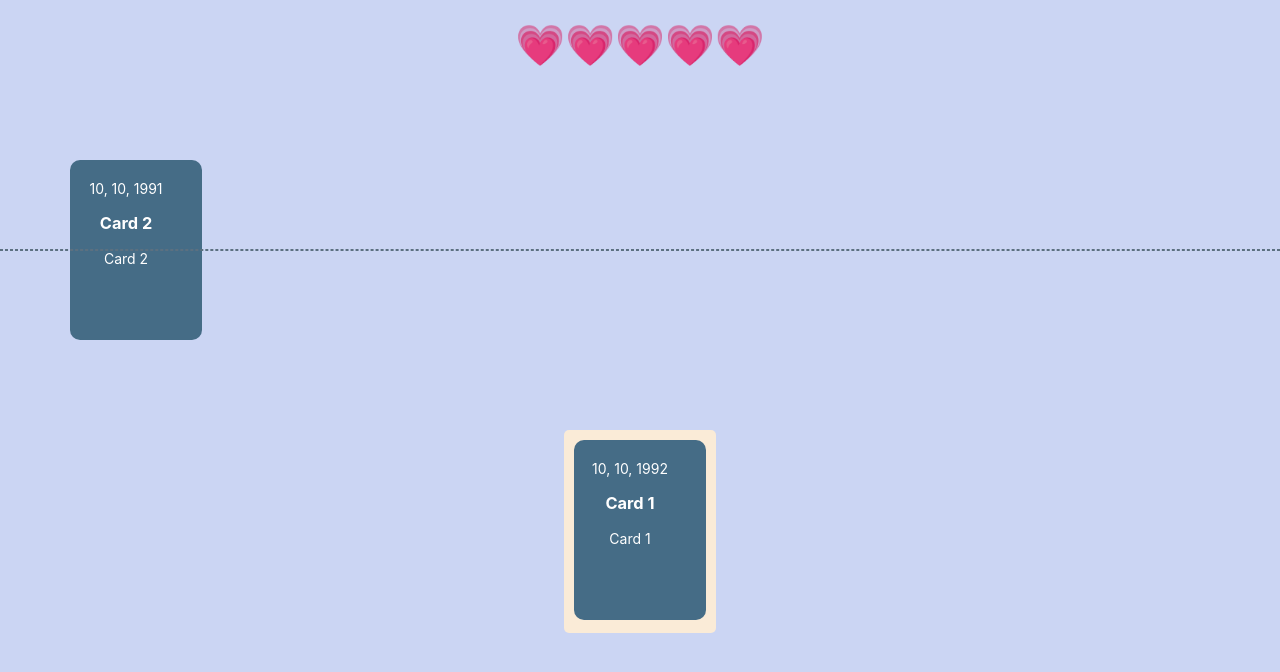
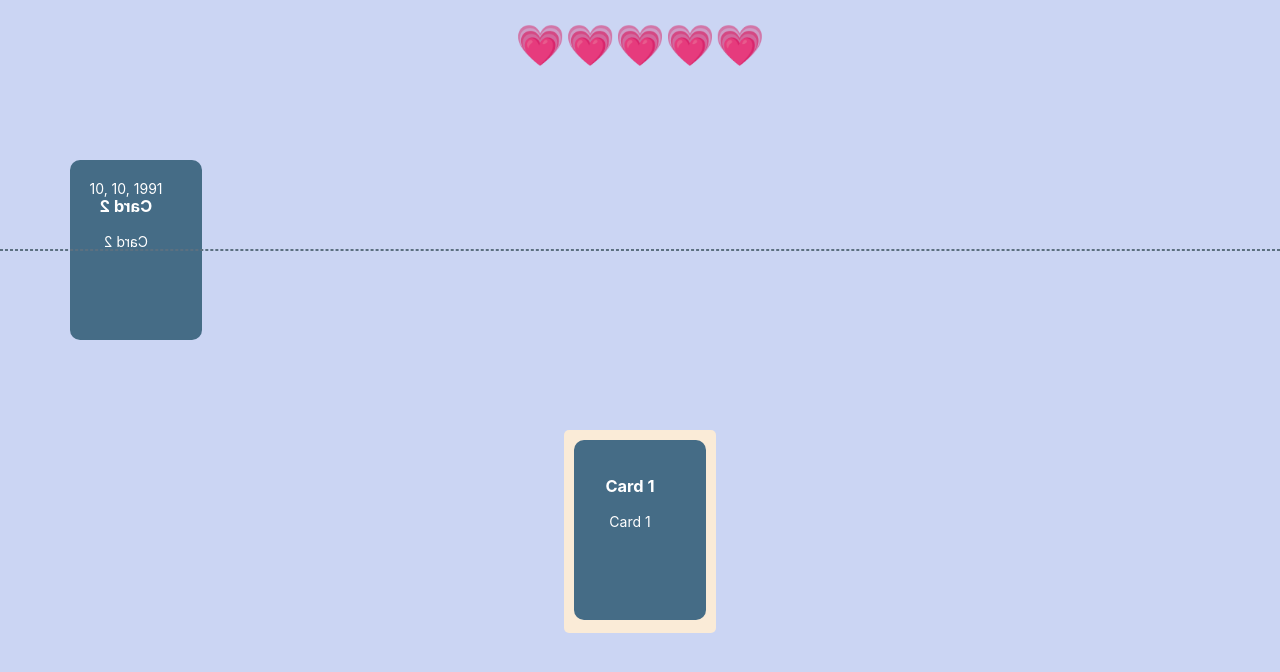
Before and after one commit to lsimonar/timeline, a React (Create React App) app: page / in a window 1280 px wide. Shown: the top 672 px of the page. Built offline with nearby package versions, Linux system fonts and the light colour scheme.

Commit message:
need to work on flipping effect

```diff
--- a/src/App.scss
+++ b/src/App.scss
@@ -1,4 +1,3 @@
-
 body {
   padding: 0;
   margin: 0;
--- a/src/components/Card/TimelineCard.scss
+++ b/src/components/Card/TimelineCard.scss
@@ -14,7 +14,7 @@
 
 .timeline-card.flipped {
     transform: rotateY(180deg);
-    transition: transform 0.5s ease;
+    transition: transform 2s ease;
 }
 
 .timeline-card.flipped::before {
@@ -24,7 +24,6 @@
     left: 0;
     width: 100%;
     height: 100%;
-    background: #fff;
     transform: rotateY(180deg);
     z-index: 2;
 }
@@ -36,7 +35,6 @@
     left: 0;
     width: 100%;
     height: 100%;
-    background: #fff;
     transform: rotateY(-180deg);
     z-index: 1;
 }
--- a/src/components/Card/TimelineCard.tsx
+++ b/src/components/Card/TimelineCard.tsx
@@ -6,10 +6,11 @@ import './TimelineCard.scss';
 interface cardProps {
     card: Card,
     index: number,
-    isDragDisabled: boolean
+    isDragDisabled: boolean,
+    isFlipped?: boolean
 }
 
-export default function TimelineCard({ card, index, isDragDisabled }: cardProps) {
+export default function TimelineCard({ card, index, isDragDisabled, isFlipped }: cardProps) {
     return (
       <Draggable isDragDisabled={isDragDisabled} draggableId={card.id} index={index}>
         {(provided, snapshot) => (
@@ -24,8 +25,8 @@ export default function TimelineCard({ card, index, isDragDisabled }: cardProps)
               ...provided.draggableProps.style,
             }}
           >
-            <div className="timeline-card">
-              <div>{card.date.getDate()}, {card.date.getMonth()}, {card.date.getFullYear()}</div>
+            <div className={`timeline-card ${isFlipped ? 'flipped' : ''}`}
+                 data-back={`${card.date.getDate()}, ${card.date.getMonth()}, ${card.date.getFullYear()}`}>
               <div>
                 <h3>Card {card.id}</h3>
                 <p>{card.content}</p>
--- a/src/components/PlayedCards/PlayedCards.tsx
+++ b/src/components/PlayedCards/PlayedCards.tsx
@@ -21,7 +21,13 @@ function PlayedCards( {cards, isDragDisabled}: PlayedCardsProps ){
                         </div>
                         <div className="items">
                             {cards.map((card, index: number) => (
-                            <TimelineCard isDragDisabled={isDragDisabled} key={card.id} card={card} index={index} />
+                            <TimelineCard
+                                isDragDisabled={isDragDisabled}
+                                key={card.id}
+                                card={card}
+                                index={index}
+                                isFlipped={true}
+                            />
                             ))}
                         </div>
                         {provided.placeholder}
```
Also changed, not shown: src/components/NextCard/NextCard.tsx (+6 -3 lines).
